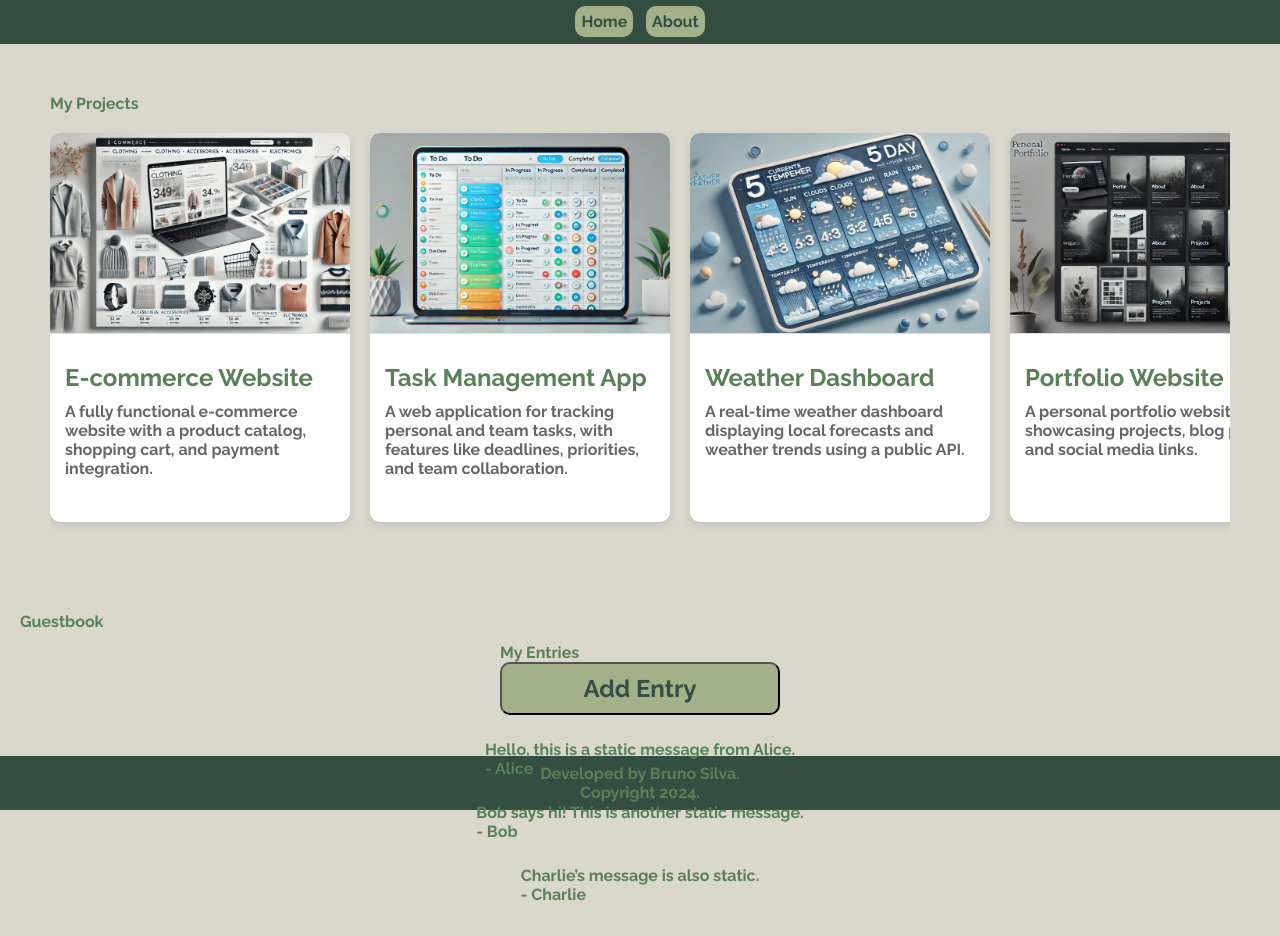
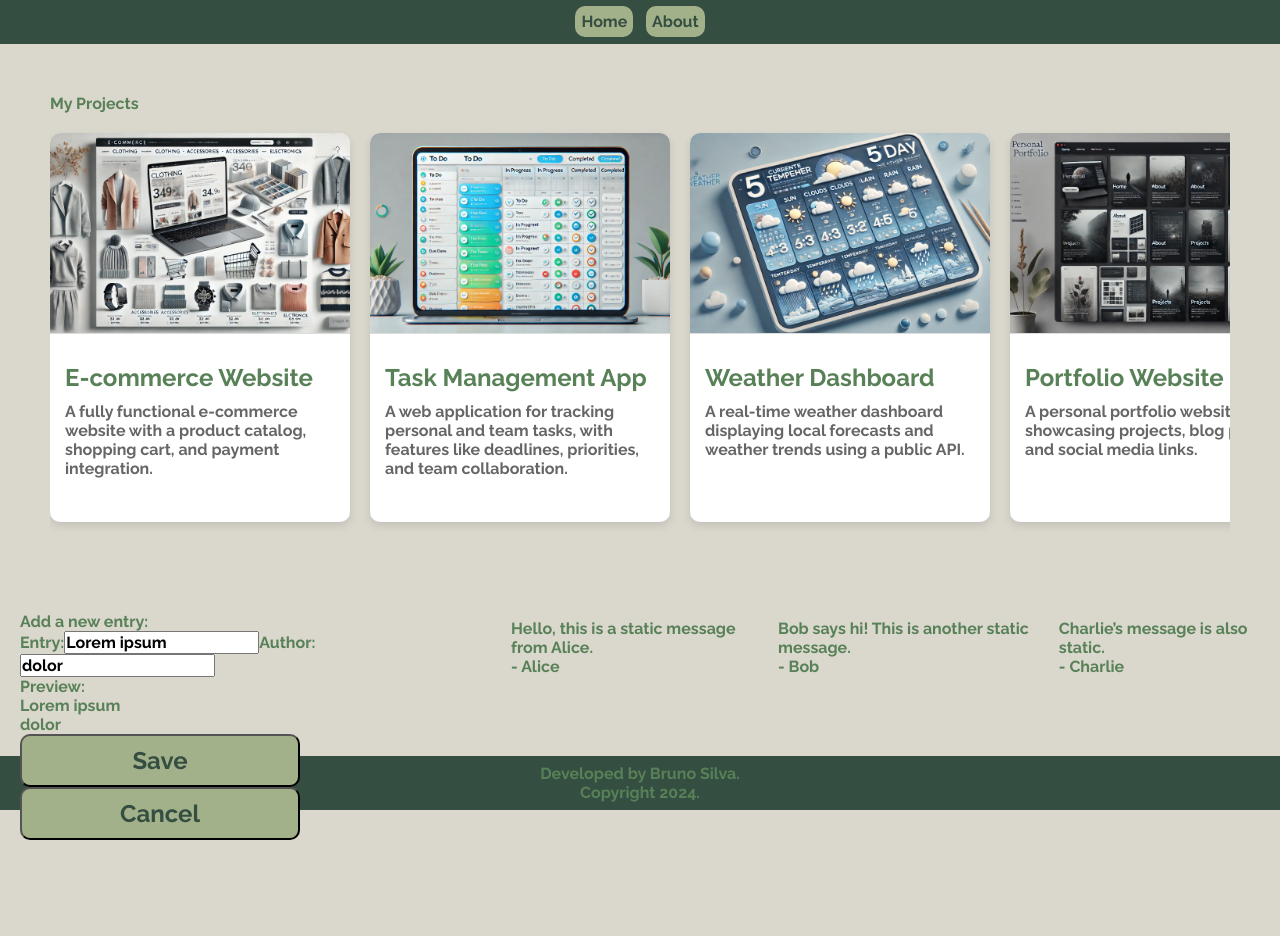
Before and after one commit to bruno7317/mural, an Angular app: page / in a window 1280 px wide. After the commit the page ends 860 px from the top, so only its background shows below. Built offline with nearby package versions, Linux system fonts and the light colour scheme.

Commit message:
Design changes on entry list.

```diff
--- a/src/app/components/entries/list-entries/list-entries.component.css
+++ b/src/app/components/entries/list-entries/list-entries.component.css
@@ -1,3 +1,7 @@
 .margin-1 {
   margin: 1%;
 }
+
+.entry-list {
+  display: flex;
+}
--- a/src/app/components/entries/list-entries/list-entries.component.html
+++ b/src/app/components/entries/list-entries/list-entries.component.html
@@ -1,8 +1,4 @@
-<section class="presentation">
-  <header class="margin-1">
-    <h2>My Entries</h2>
-    <button (click)="addEntry()" routerLink="/newEntry">Add Entry</button>
-  </header>
+<section class="entry-list">
   <div *ngFor="let entry of entriesList" class="margin-1">
     <app-entry [entry]="entry"></app-entry>
   </div>
--- a/src/app/home/home.component.css
+++ b/src/app/home/home.component.css
@@ -83,6 +83,7 @@
 /* Guestbook Section */
 .guestbook-section {
   margin-top: 40px;
+  display: flex;
 }
 
 /* Media Queries */
--- a/src/app/home/home.component.html
+++ b/src/app/home/home.component.html
@@ -13,7 +13,7 @@
   </section>
 
   <section class="guestbook-section">
-    <h2>Guestbook</h2>
+    <app-new-entry></app-new-entry>
     <app-list-entries></app-list-entries>
   </section>
 </div>
```
